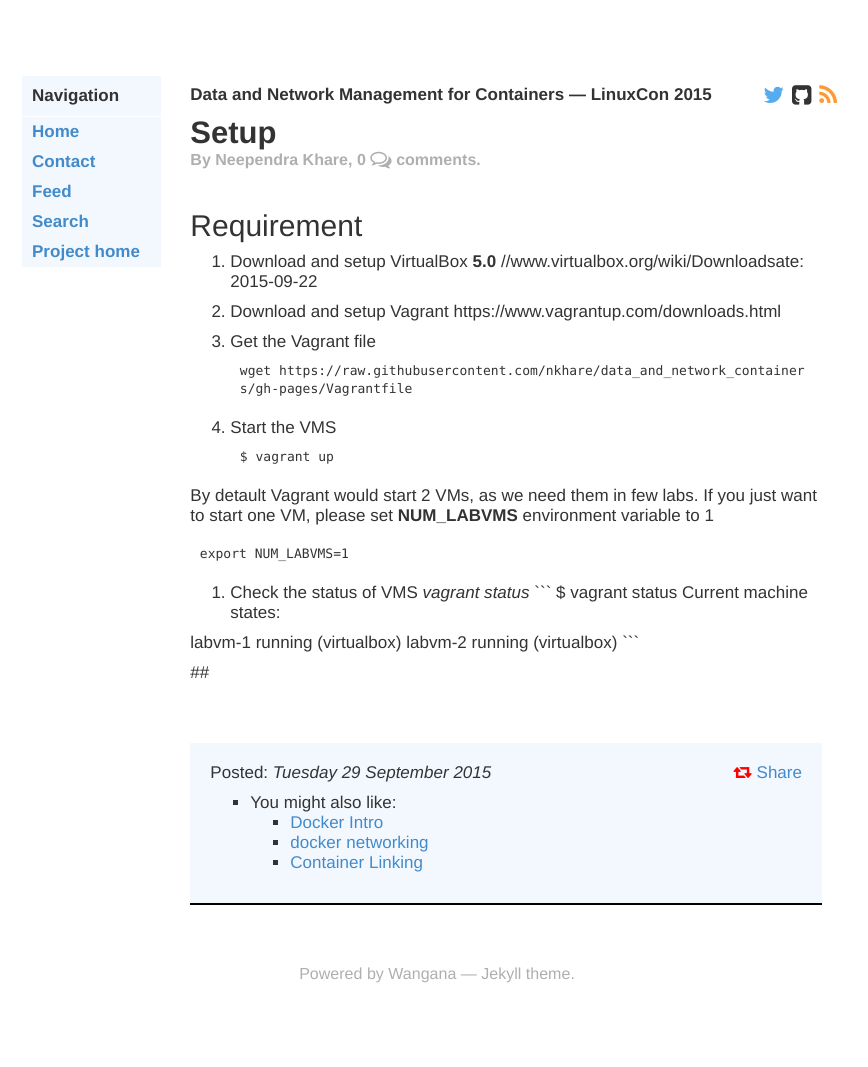
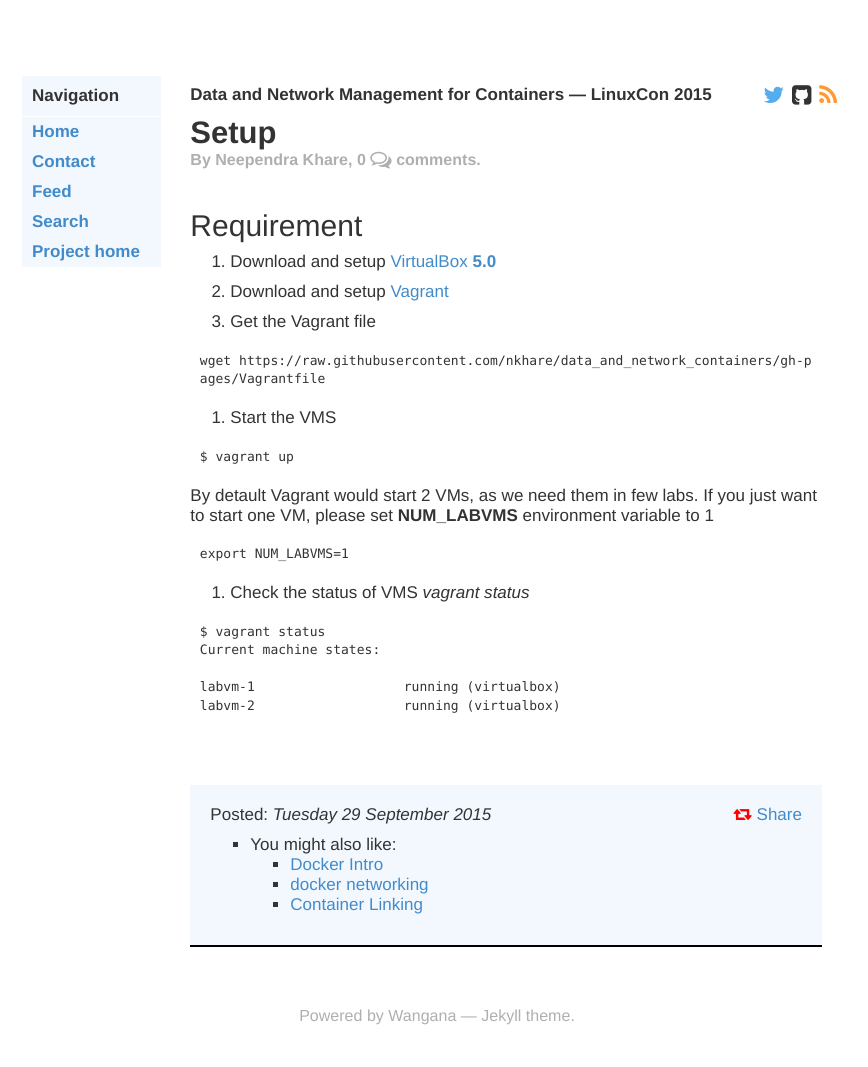
Before and after one commit to nkhare/data_and_network_containers, a Jekyll site: the page built from _posts/2015-09-29-Setup.markdown, in a window 1280 px wide. Shown: the whole page, without its empty margins (203-1071 px from the left). Built offline with Jekyll 4.4.1, drawn with Linux system fonts in a browser that asks for light colours; some web fonts are replaced; Markdown is read by kramdown in place of the engine named in the settings; comment, search, counter and statistics services are not loaded; before the commit the page ends 1025 px from its top, so only the background shows below that.

Commit message:
updated Setup

````diff
--- a/_posts/2015-09-29-Setup.markdown
+++ b/_posts/2015-09-29-Setup.markdown
@@ -9,29 +9,31 @@
 
 ## Requirement
 
-1. Download and setup VirtualBox **5.0**
-//www.virtualbox.org/wiki/Downloadsate: 2015-09-22
+1. Download and setup [VirtualBox **5.0**](https://www.virtualbox.org/wiki/Downloads)
 
-2. Download and setup Vagrant
-https://www.vagrantup.com/downloads.html
+2. Download and setup [Vagrant](https://www.vagrantup.com/downloads.html)
 
 3. Get the Vagrant file
+
 ```
 wget https://raw.githubusercontent.com/nkhare/data_and_network_containers/gh-pages/Vagrantfile
 ```
 
 4. Start the VMS
+
 ```
 $ vagrant up
 ```
 
 By detault Vagrant would start 2 VMs, as we need them in few labs. If you just want to start one
 VM, please set **NUM_LABVMS** environment variable to 1
+
 ```
 export NUM_LABVMS=1
 ```
 
 5. Check the status of VMS *vagrant status*
+
 ```
 $ vagrant status
 Current machine states:
@@ -39,7 +41,3 @@
 labvm-1                   running (virtualbox)
 labvm-2                   running (virtualbox)
 ```
-
-
-
-##
````
